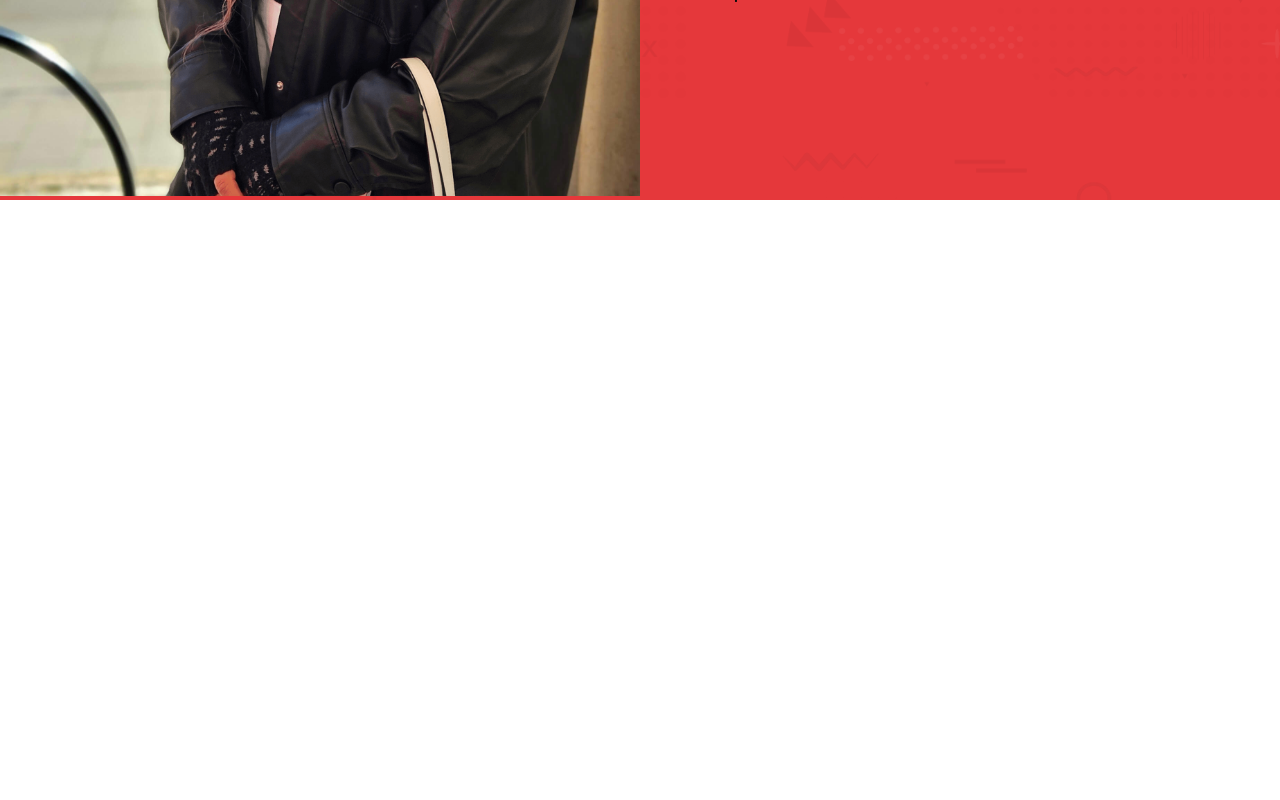
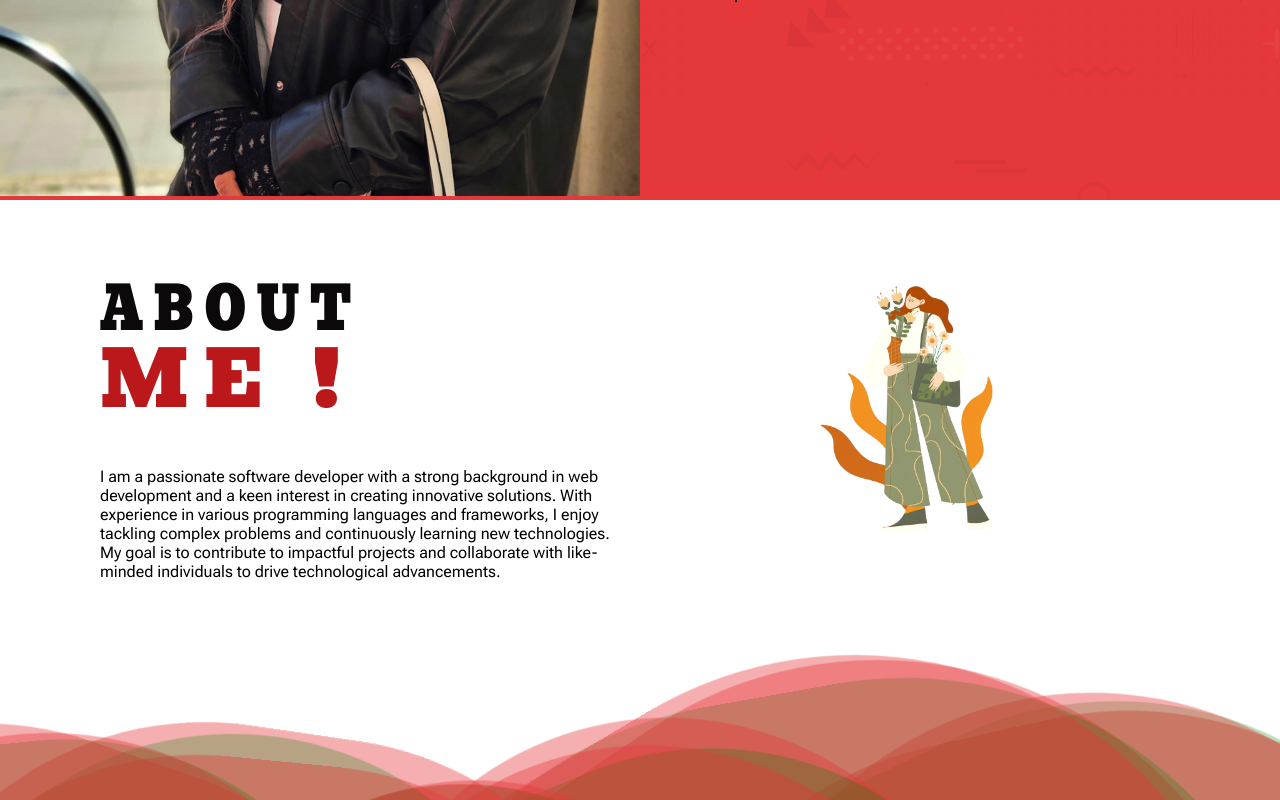
Before and after one commit to Harmanjyot/portfolio, a React (Create React App) app in the folder react-app/portfolio-app/: page / in a window 1280 px wide. Shown: the part 549-1349 px from the top of the page. Before the commit the page ends 800 px from the top, so only its background shows below. Built offline with nearby package versions, Linux system fonts and the light colour scheme.

Commit message:
About me
The section skeleton is ready.
the bottom waves are working (no interaction). the waves scale and duration are randomized

```diff
--- a/react-app/portfolio-app/public/index.html
+++ b/react-app/portfolio-app/public/index.html
@@ -26,6 +26,8 @@
       href="https://fonts.googleapis.com/css2?family=Roboto+Flex:opsz,wght@8..144,100..1000&family=Source+Code+Pro:ital,wght@0,200..900;1,200..900&display=swap"
       rel="stylesheet"
     />
+    <link href="https://fonts.googleapis.com/css2?family=Bevan:ital@0;1&family=Ultra&display=swap" rel="stylesheet">
+  <link href="https://fonts.googleapis.com/css2?family=Ultra&display=swap" rel="stylesheet">
     <!--
       Notice the use of %PUBLIC_URL% in the tags above.
       It will be replaced with the URL of the `public` folder during the build.
--- /dev/null
+++ b/react-app/portfolio-app/src/Components/AboutMe/About.js
@@ -0,0 +1,81 @@
+import React, { useEffect, useState } from "react";
+import { IMG_ILLUSTRATION, IMG_PREFIX } from "../constants";
+import "../../SCSS/About/about.scss";
+
+const About = () => {
+    const [waveActive, setWaveActive] = useState(false);
+    const [holderScales, setHolderScales] = useState([]);
+    const [waveDurations, setWaveDurations] = useState([]);
+
+    useEffect(() => {
+        // Generate random scales for each waveHolder (0.5 to 2)
+        const scales = Array.from({ length: 6 }, () =>
+            Math.random() * (1.1 - 0.65) + 0.85
+        );
+        setHolderScales(scales);
+
+        // Generate random durations for each wave (5000-15000ms)
+        const durations = Array.from({ length: 18 }, () =>
+            Math.random() * 10000 + 5000 // 5-15 seconds
+        );
+        setWaveDurations(durations);
+    }, []);
+
+    return (
+        <div className="about-container">
+            <div className="content">
+                <div className="about-text">
+                    <h1>ABOUT</h1>
+                    <h1>ME !</h1>
+                    <p>
+                        I am a passionate software developer with a strong background in web
+                        development and a keen interest in creating innovative solutions. With
+                        experience in various programming languages and frameworks, I enjoy
+                        tackling complex problems and continuously learning new technologies.
+                        My goal is to contribute to impactful projects and collaborate with
+                        like-minded individuals to drive technological advancements.
+                    </p>
+                </div>
+                <div className="about-image">
+                    <img
+                        src={`${IMG_PREFIX}${IMG_ILLUSTRATION}/green_lady.png`}
+                        alt="About Me Illustration"
+                    />
+                </div>
+            </div>
+
+            <div className="box">
+                {[0, 1, 2, 3, 4, 5].map((holderIdx) => (
+                    <div
+                        key={holderIdx}
+                        className="waveHolder"
+                        style={
+                            holderScales[holderIdx]
+                                ? { transform: `scale(${holderScales[holderIdx]})` }
+                                : {}
+                        }
+                    >
+                        {["one", "two", "three"].map((waveIdx) => {
+                            const durationIdx = holderIdx * 3 + (["one", "two", "three"].indexOf(waveIdx));
+                            return (
+                                <div
+                                    key={waveIdx}
+                                    className={`wave -${waveIdx}`}
+                                    style={
+                                        waveDurations[durationIdx]
+                                            ? {
+                                                  "--wave-duration": `${waveDurations[durationIdx]}ms`,
+                                              }
+                                            : {}
+                                    }
+                                />
+                            );
+                        })}
+                    </div>
+                ))}
+            </div>
+        </div>
+    );
+};
+
+export default About;
--- a/react-app/portfolio-app/src/Components/constants.js
+++ b/react-app/portfolio-app/src/Components/constants.js
@@ -1,7 +1,9 @@
 export const SPRING_CONFIG = "http://localhost:8080";
 
-export const IMG_PREFIX = "/img/";
+export const IMG_PREFIX = "/img";
 
 export const GET_ALL_PROJECTS = "/api/v1/projects";
 
 export const GET_TECH_PROJECTS = "/api/v1/projects/tech";
+
+export const IMG_ILLUSTRATION = "/illustrations";
--- a/react-app/portfolio-app/src/Containers/HomeContainer.js
+++ b/react-app/portfolio-app/src/Containers/HomeContainer.js
@@ -1,11 +1,13 @@
 import React, { useEffect, useState } from "react";
 import "../SCSS/Homepage/Scroll1.scss";
 import Banner from "../Components/Homepage/Banner";
+import About from "../Components/AboutMe/About";
 
 const HomeContainer = () => {
   return (
     <div className="home-container">
       <Banner />
+      <About />
     </div>
   );
 };
--- /dev/null
+++ b/react-app/portfolio-app/src/SCSS/About/about.scss
@@ -0,0 +1,111 @@
+@import "../Common";
+.about-container {
+//   position: relative;
+  padding-bottom: 200px; // leave room for waves
+  overflow: hidden;
+  height: 50vh;
+}
+
+.content {
+  display: flex;
+  flex-wrap: wrap;
+  gap: 1rem;
+  z-index: 1;          // above waves
+  position: relative;
+  padding: 75px 100px;
+  .about-text {
+
+    width: 50%;
+    flex: 1 1 300px;
+    h1 { margin-top: 0;
+          font-family: "Bevan", serif;
+  font-weight: 400;
+  font-style: normal;
+        letter-spacing: 0.2em;
+        font-size: 77px;
+        color: $primary_5;
+        line-height: 70px;
+    &:nth-child(1){
+        color: $primary_1;
+        margin-bottom: 0px;
+        font-size: 50px;
+        transform: scaleY(1.2);
+    } }
+  }
+  .about-image {
+    width: 50%;
+    // flex: 0 0 200px;
+    img { width:35%;
+  display: block;
+  margin: auto; }
+  }
+}
+
+.box {
+  width: 100%;
+  height: 800px;
+  border-radius: 5px;
+//   box-shadow: 0 2px 30px rgba(black, 0.2);
+//   background: lighten(#f0f4c3, 10%);
+//   position: relative;
+//   overflow: hidden;
+//   transform: translate3d(0, 0, 0);
+  transform: rotate(180deg);
+    display: flex;
+//   &:after {
+//     content: '';
+//     display: block;
+//     position: absolute;
+//     left: 0;
+//     top: 0;
+//     width: 100%;
+//     height: 100%;
+//     background: linear-gradient(
+//       to bottom,
+//       rgba($primary_3, 0.7),
+//       rgba($primary_5, 0) 80%,
+//       rgba($primary_7, 0.5)
+//     );
+//     z-index: 11;
+//     transform: translate3d(0, 0, 0);
+//   }
+
+.waveHolder{
+    width: 1000px;
+    margin-left: -200px;
+    position: relative;
+}
+}
+
+.wave {
+  opacity: 0.4;
+  position: absolute;
+  top: -2%;
+  background: $primary_6;
+  width: 750px;
+  height: 750px;
+//   margin-top: -250px;
+  transform-origin: 50% 48%;
+  border-radius: 43%;
+  --wave-duration: 10000ms;
+  animation: drift var(--wave-duration) infinite linear;
+
+  &.-three {
+    --wave-duration: 5000ms;
+  }
+
+  &.-two {
+    --wave-duration: 7000ms;
+    opacity: 0.25;
+    background: green;
+  }
+}
+
+@keyframes drift {
+  from {
+    transform: rotate(0deg);
+  }
+  to {
+    transform: rotate(360deg);
+  }
+}
```
Also changed, not shown: react-app/portfolio-app/src/SCSS/Common.scss (+19 -0 lines), react-app/portfolio-app/public/img/illustrations/green_lady.png (added), react-app/portfolio-app/public/img/illustrations/red_lady.png (added).
